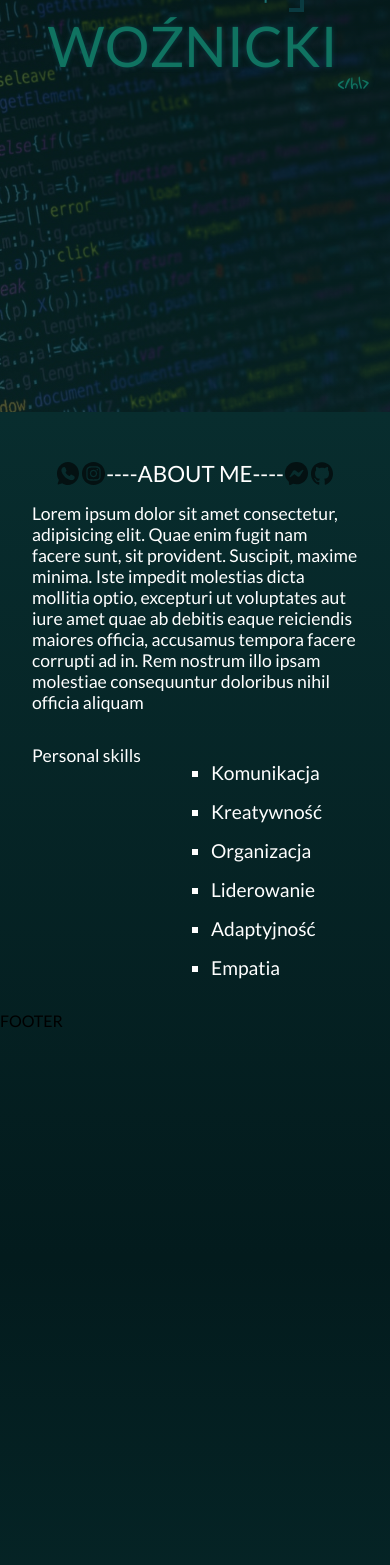
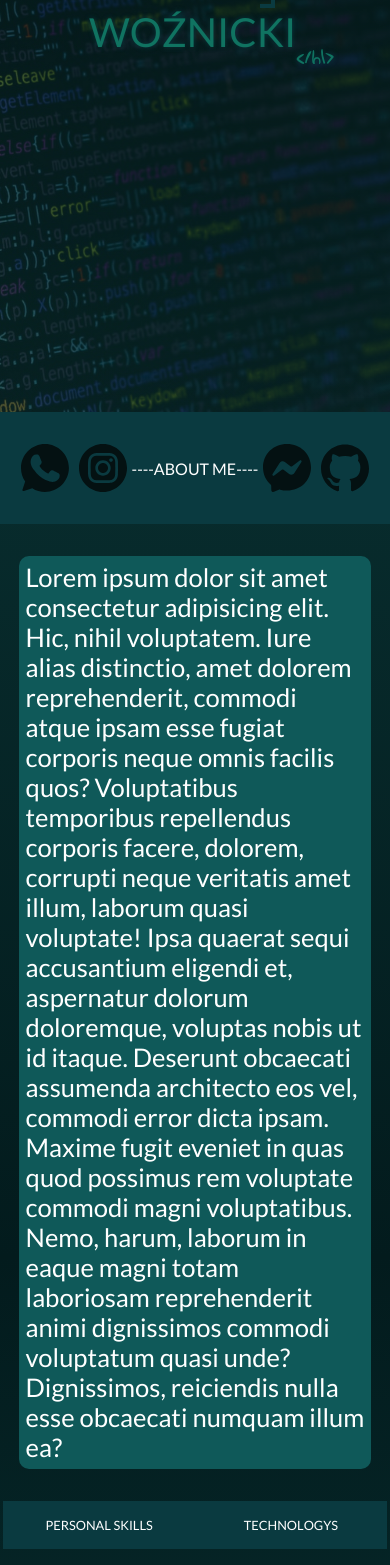
Before and after one commit to INFORM4TYK/Portfolio, a Next.js app: page / in a window 390 px wide. Shown: the part 432-1997 px from the top of the page. Built offline with nearby package versions, Linux system fonts and the light colour scheme.

Commit message:
FirstTest

```diff
--- a/components/About/About.js
+++ b/components/About/About.js
@@ -4,18 +4,25 @@ import Instagram from "../../images/insta.svg";
 import Messenger from "../../images/Messenger.svg";
 import Git from "../../images/git.svg";
 import Image from "next/image";
+import Link from "next/link";
 
 function About() {
   const about = "----ABOUT ME----".split("");
+  const skills = "PERSONAL SKILLS".split("");
+  const tech = "TECHNOLOGYS".split("");
   return (
     <main className={styles.container}>
       <section className={styles.navSec}>
-        <a href="https://wa.me/48793094929" target="_blank">
+        <Link href="https://wa.me/48793094929" legacyBehavior>
+          <a target="_blank">
             <Image src={WhatsApp} alt="WhatsApp" />
           </a>
-        <a href="https://www.instagram.com/k_woznicki/" target="_blank">
+        </Link>
+        <Link href="https://www.instagram.com/k_woznicki/" legacyBehavior>
+          <a target="_blank">
             <Image src={Instagram} alt="Insagram" />
           </a>
+        </Link>
         <section className={styles.mainText}>
           {about.map((char, index) => {
             if (char === " ") {
@@ -29,31 +36,112 @@ function About() {
             }
           })}
         </section>
+        <Link href="" legacyBehavior>
           <a href="">
-          <Image src={Messenger} alt="Messenger" target="_blank"/>
+            <Image src={Messenger} alt="Messenger" target="_blank" />
           </a>
-        <a href="https://github.com/INFORM4TYK" target="_blank">
+        </Link>
+        <Link href="https://github.com/INFORM4TYK" legacyBehavior>
+          <a target="_blank">
             <Image src={Git} alt="Insagram" />
           </a>
+        </Link>
       </section>
       <section className={styles.aboutSec}>
-        <div className={styles.aboutText}>
-          <p>Lorem ipsum dolor sit amet consectetur, adipisicing elit. Quae enim fugit nam facere sunt, sit provident. Suscipit, maxime minima. Iste impedit molestias dicta mollitia optio, excepturi ut voluptates aut iure amet quae ab debitis eaque reiciendis maiores officia, accusamus tempora facere corrupti ad in. Rem nostrum illo ipsam molestiae consequuntur doloribus nihil officia aliquam</p>
+        <section className={styles.leftSec}>
+          <div>
+            <p>
+              Lorem ipsum dolor sit amet consectetur adipisicing elit. Hic,
+              nihil voluptatem. Iure alias distinctio, amet dolorem
+              reprehenderit, commodi atque ipsam esse fugiat corporis neque
+              omnis facilis quos? Voluptatibus temporibus repellendus corporis
+              facere, dolorem, corrupti neque veritatis amet illum, laborum
+              quasi voluptate! Ipsa quaerat sequi accusantium eligendi et,
+              aspernatur dolorum doloremque, voluptas nobis ut id itaque.
+              Deserunt obcaecati assumenda architecto eos vel, commodi error
+              dicta ipsam. Maxime fugit eveniet in quas quod possimus rem
+              voluptate commodi magni voluptatibus. Nemo, harum, laborum in
+              eaque magni totam laboriosam reprehenderit animi dignissimos
+              commodi voluptatum quasi unde? Dignissimos, reiciendis nulla esse
+              obcaecati numquam illum ea?
+            </p>
+          </div>
+        </section>
+        <section className={styles.navSec2}>
+          <div>
+            {skills.map((char, index) => {
+              if (char === " ") {
+                return <span key={index}>&nbsp;</span>;
+              } else {
+                return (
+                  <span key={index} className={styles.nowrap}>
+                    {char}
+                  </span>
+                );
+              }
+            })}
+          </div>
+          <div>
+            {tech.map((char, index) => {
+              if (char === " ") {
+                return <span key={index}>&nbsp;</span>;
+              } else {
+                return (
+                  <span key={index} className={styles.nowrap}>
+                    {char}
+                  </span>
+                );
+              }
+            })}
+          </div>
+        </section>
+        <section className={styles.rightSec}>
+          <div className={styles.skills}>
+            <ul>
+              <label>
+                <li>Komunikacja</li>
+              </label>
+              <label>
+                <li>Kreatywność</li>
+              </label>
+              <label>
+                <li>Organizacja</li>
+              </label>
+              <label>
+                <li>Liderowanie</li>
+              </label>
+              <label>
+                <li>Adaptyjność</li>
+              </label>
+              <label>
+                <li>Empatia</li>
+              </label>
+            </ul>
           </div>
           <div className={styles.skills}>
-          <p>Personal skills</p>
             <ul>
+              <label>
                 <li>Komunikacja</li>
+              </label>
+              <label>
                 <li>Kreatywność</li>
+              </label>
+              <label>
                 <li>Organizacja</li>
+              </label>
+              <label>
                 <li>Liderowanie</li>
+              </label>
+              <label>
                 <li>Adaptyjność</li>
+              </label>
+              <label>
                 <li>Empatia</li>
+              </label>
             </ul>
           </div>
         </section>
-
-
+      </section>
     </main>
   );
 }
--- a/components/About/About.module.scss
+++ b/components/About/About.module.scss
@@ -1,19 +1,13 @@
-
-.mainText {
-  display: flex;
-  align-items: center;
-  justify-content: center;
-  height: 100%;
-}
-.navSec {
+.navSec,
+.navSec2 {
   display: flex;
   justify-content: center;
   align-items: center;
-  flex-wrap: wrap;
+  flex-wrap: nowrap;
   font-size: var(--fs-xlarge);
-  margin-top: 3rem;
   color: var(--color-white);
-
+  background-color: #0a3a40;
+  padding: 1rem 0;
   a {
     width: var(--fs-xlarge);
     height: var(--fs-xlarge);
@@ -23,47 +17,83 @@
       height: 100%;
     }
   }
+  div,
+  section {
+    display: flex;
+    align-items: center;
+  }
 }
-@media (max-width: 500px) {
+.navSec2,
+.rightSec {
+  display: grid;
+  grid-template-columns: 1fr 1fr;
+  place-items: center;
+}
+.leftSec,
+.rightSec {
+  font-size: 100%;
+  min-height: max(10vh, 200px);
+  div{
+    margin: 2rem  1rem;
+    background-color: #0F5959;
+    padding: .4rem;
+    min-width: max(80% , 100px);
+    border-radius: 10px;
+  }
+  p,
+  li {
+    color: white;
+    font-size: var(--fs-big);
+  }
+}
+@media (max-width: 1024px) {
   .navSec {
-    font-size: var(--fs-large);
-    a {
-      width: var(--fs-large);
-      height: var(--fs-large);
-      margin: 0 0.1rem;
-      img {
-        width: 100%;
-        height: 100%;
-      }
+    span {
+      font-size: 2rem;
+    }
+  }
+  .navSec2 {
+    span {
+      font-size: 2rem;
     }
   }
 }
-.aboutSec{
-  display: flex;
-  flex-direction: column;
-  div:nth-child(1){
-    margin: 1rem 2rem;
-    color: white;
-    p{
-      font-size: var(--fs-big);
+@media (max-width: 720px) {
+  .navSec {
+    span {
+      font-size: 1.7rem;
+    }
+    a {
+      margin: 1rem .3rem;
     }
   }
-  div:nth-child(2){
-    margin: 1rem 2rem;
-    color: white;
-    display: grid;
-    grid-template-columns: repeat(2, 1fr);
-    p{
-      font-size: var(--fs-big);
-    }
-    ul{
-
-    }
-    li{
-      color: white;
-      list-style: square;
-      font-size: var(--fs-medium);
-      margin: 1rem;
+  .navSec2,
+  .rightSec,
+  .leftSec {
+    span,
+    li {
+      font-size: 1.3rem;
     }
   }
 }
+@media (max-width: 426px) {
+  .navSec {
+    span {
+      font-size: 1rem;
+    }
+    a {
+      margin: 1rem 0.3rem;
+    }
+  }
+  .navSec2,
+  .rightSec,
+  .leftSec {
+    margin: 1rem 0.2rem;
+    span {
+      font-size: 0.8rem;
+    }
+    li{
+      font-size: 0.9rem;
+    }
+  }
+}
--- a/components/Header/Header.module.scss
+++ b/components/Header/Header.module.scss
@@ -79,9 +79,35 @@
   p.topSec {
     top: -1.2rem;
   }
-  @media (max-width: 620px) {
-    p {
-      font-size: var(--fs-small);
+}
+@media (max-width: 720px) {
+  .mainText{
+    span {
+      font-size: 5rem;
+    }
+  }
+}
+@media (max-width: 520px) {
+  .mainText{
+    span {
+      font-size: 4rem;
+    }
+  }
+  .secondText{
+    span{
+      font-size: 1.5rem;
+    }
+  }
+}
+@media (max-width: 435px) {
+  .mainText{
+    span {
+      font-size: 2.5rem;
+    }
+  }
+  .secondText{
+    span{
+      font-size: 1rem;
     }
   }
 }
@@ -90,13 +116,15 @@
     both;
   font-size: var(--fs-large);
   color: #1d7373;
-  padding: 0.7rem;
   background: linear-gradient(to right, #0a3a40 4px, transparent 4px) 0 0,
     linear-gradient(to left, #0a3a40 4px, transparent 4px) 100% 100%,
     linear-gradient(to bottom, #0a3a40 4px, transparent 4px) 0 0,
     linear-gradient(to top, #0a3a40 4px, transparent 4px) 100% 100%;
   background-repeat: no-repeat;
   background-size: 20px 20px;
+  display: flex;
+  align-items: center;
+  padding: .7rem;
   span {
     display: inline-block;
   }
--- a/styles/globals.scss
+++ b/styles/globals.scss
@@ -10,30 +10,7 @@
   --fs-xlarge: 3rem;
   --fs-xxlarge: 7rem;
   color: var(--color-grey-dark);
-  @media (max-width: 650px) {
-    --fs-xxlarge: 6rem;
-    --fs-xlarge: 2.5rem;
-    --fs-large: 2rem;
-    --fs-big: 1.3rem;
-  }
-  @media (max-width: 620px) {
-    --fs-xxlarge: 5.5rem;
-    --fs-xlarge: 2.2rem;
-    --fs-large: 2rem;
-    --fs-big: 1.1rem;
-  }
-  @media (max-width: 525px) {
-    --fs-xxlarge: 4.5rem;
-    --fs-large: 1.7rem;
-  }
-  @media (max-width: 435px) {
-    --fs-xxlarge: 3.5rem;
-    --fs-large: 1.4rem;
-  }
-  @media (max-width: 360px) {
-    --fs-xxlarge: 2.5rem;
 
-  }
 }
 body,
 html {
```
Lines whose indentation alone changed are shown as unchanged.
